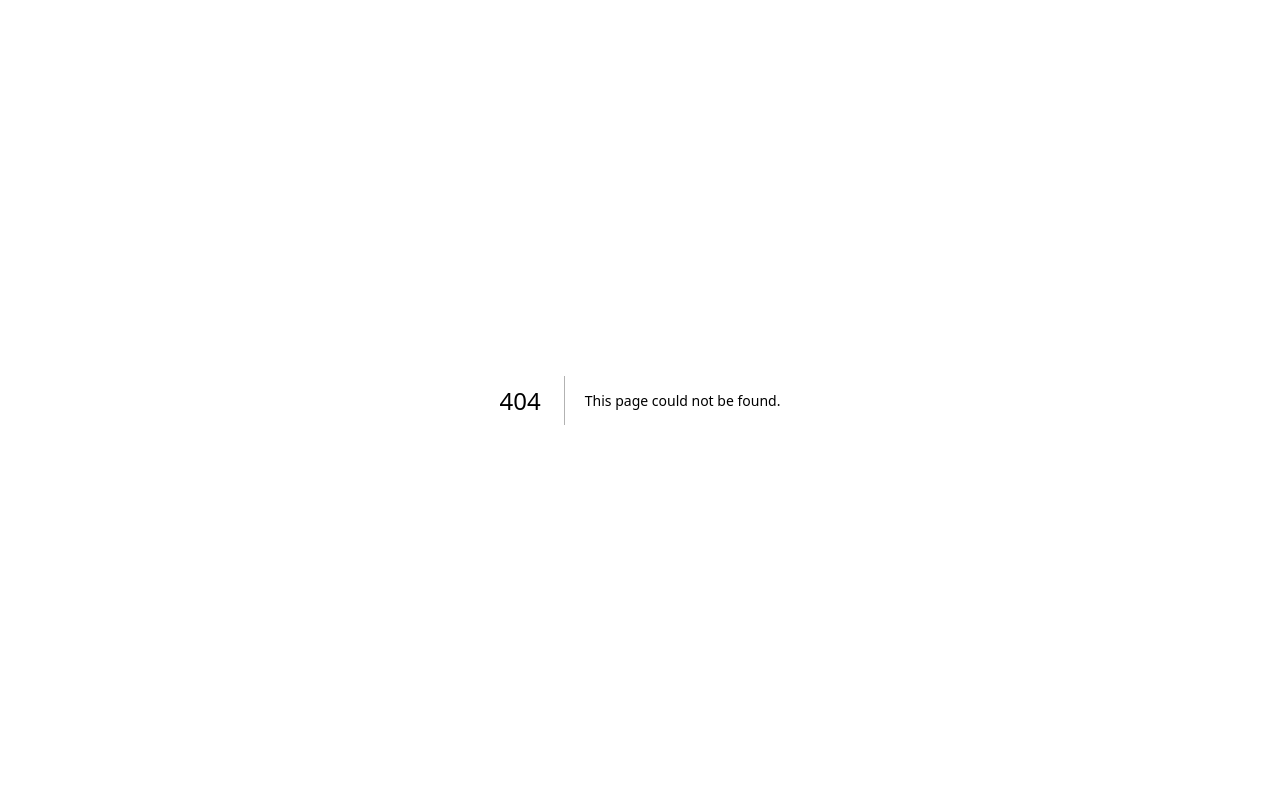
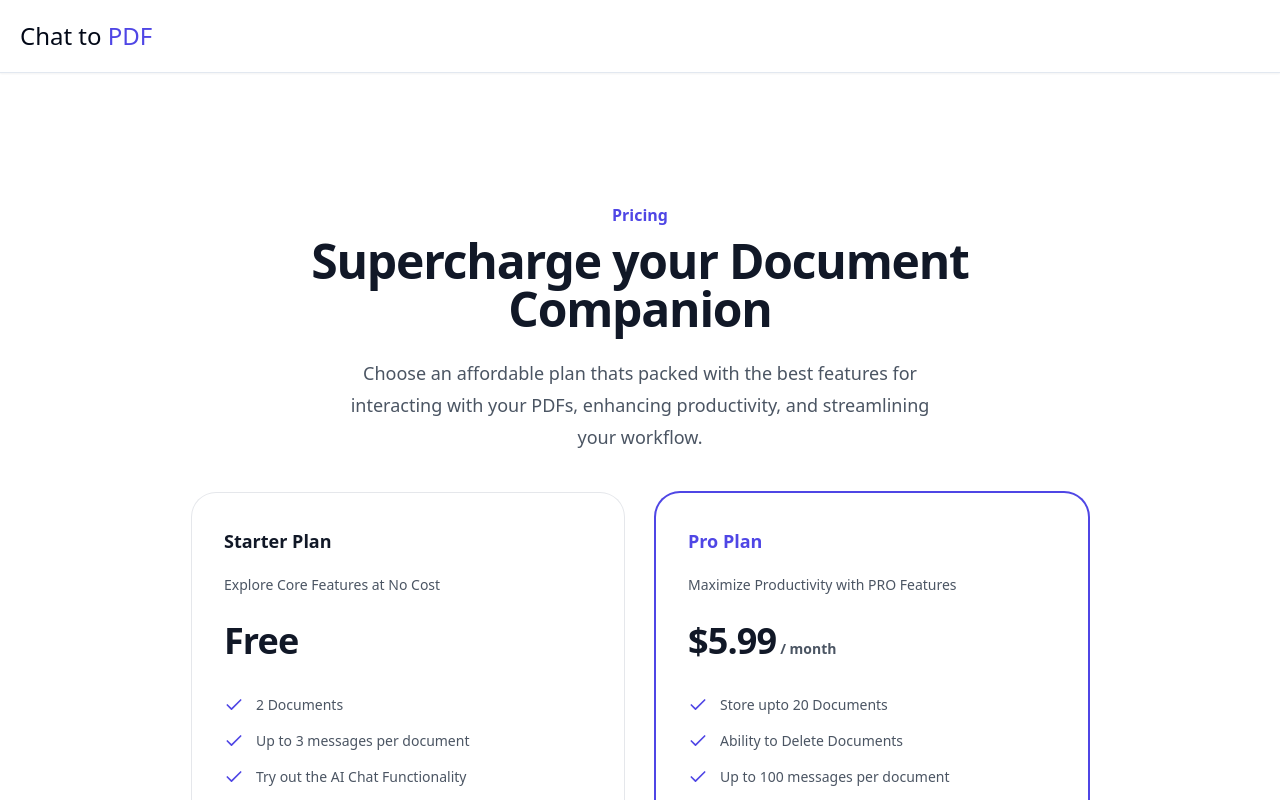
Before and after one commit to shubhambhojane98/chat-with-pdf, a Next.js app: page /dashboard/upgrade in a window 1280 px wide. Before the commit this address had no page. Built offline with nearby package versions, Linux system fonts and the light colour scheme; no server answers.

Commit message:
build pricing page

```diff
--- /dev/null
+++ b/app/dashboard/upgrade/page.tsx
@@ -0,0 +1,123 @@
+"use client";
+import { CheckIcon } from "lucide-react";
+import React from "react";
+
+const PricingPage = () => {
+  return (
+    <div>
+      <div className="py-24 sm:py-32">
+        <div className="max-w-4xl mx-auto text-center">
+          <h2 className="text-base font-semibold leading-7 text-indigo-600">
+            Pricing
+          </h2>
+          <p className="mt-2 text-4xl font-bold tracking-tight text-gray-900 sm:text-5xl">
+            Supercharge your Document Companion
+          </p>
+        </div>
+
+        <p className="mx-auto mt-6 max-w-2xl px-10 text-center text-lg leading-8 text-gray-600">
+          Choose an affordable plan thats packed with the best features for
+          interacting with your PDFs, enhancing productivity, and streamlining
+          your workflow.
+        </p>
+
+        <div className="max-w-md mx-auto mt-10 grid grid-cols-1 md:grid-cols-2 md:max-w-2xl gap-8 lg:max-w-4xl">
+          {/* FREE */}
+          <div className="ring-1 ring-gray-200 p-8 h-fit pb-12 rounded-3xl">
+            <h3 className="text-lg font-semibold leading-8 text-gray-900">
+              Starter Plan
+            </h3>
+            <p className="mt-4 text-sm leading-6 text-gray-600">
+              Explore Core Features at No Cost
+            </p>
+            <p className="mt-6 flex items-baseline gap-x-1">
+              <span className="text-4xl font-bold tracking-tight text-gray-900">
+                Free
+              </span>
+            </p>
+
+            <ul
+              role="list"
+              className="mt-8 space-y-3 text-sm leading-6 text-gray-600"
+            >
+              <li className="flex gap-x-3">
+                <CheckIcon className="h-6 w-5 flex-none text-indigo-600" />2
+                Documents
+              </li>
+              <li className="flex gap-x-3">
+                <CheckIcon className="h-6 w-5 flex-none text-indigo-600" />
+                Up to 3 messages per document
+              </li>
+              <li className="flex gap-x-3">
+                <CheckIcon className="h-6 w-5 flex-none text-indigo-600" />
+                Try out the AI Chat Functionality
+              </li>
+            </ul>
+          </div>
+
+          {/* PRO */}
+          <div className="ring-2 ring-indigo-600 rounded-3xl p-8">
+            <h3 className="text-lg font-semibold leading-8 text-indigo-600">
+              Pro Plan
+            </h3>
+            <p className="mt-4 text-sm leading-6 text-gray-600">
+              Maximize Productivity with PRO Features
+            </p>
+            <p className="mt-6 flex items-baseline gap-x-1">
+              <span className="text-4xl font-bold tracking-tight text-gray-900">
+                $5.99
+              </span>
+              <span className="text-sm font-semibold leading-6 text-gray-600">
+                / month
+              </span>
+            </p>
+
+            {/* <Button
+          className="bg-indigo-600 w-full text-white shadow-sm hover:bg-indigo-500 mt-6 block rounded-md px-3 py-2 text-center text-sm font-semibold leading-6 focus-visible:outline focus-visible:outline-2 focus-visible:outline-offset-2 focus-visible:outline-indigo-600"
+          disabled={loading || isPending}
+          onClick={handleUpgrade}
+        >
+          {isPending || loading
+            ? "Loading..."
+            : hasActiveMembership
+            ? "Manage Plan"
+            : "Upgrade to Pro"}
+        </Button> */}
+
+            <ul
+              role="list"
+              className="mt-8 space-y-3 text-sm leading-6 text-gray-600"
+            >
+              <li className="flex gap-x-3">
+                <CheckIcon className="h-6 w-5 flex-none text-indigo-600" />
+                Store upto 20 Documents
+              </li>
+              <li className="flex gap-x-3">
+                <CheckIcon className="h-6 w-5 flex-none text-indigo-600" />
+                Ability to Delete Documents
+              </li>
+              <li className="flex gap-x-3">
+                <CheckIcon className="h-6 w-5 flex-none text-indigo-600" />
+                Up to 100 messages per document
+              </li>
+              <li className="flex gap-x-3">
+                <CheckIcon className="h-6 w-5 flex-none text-indigo-600" />
+                Full Power AI Chat Functionality with Memory Recall
+              </li>
+              <li className="flex gap-x-3">
+                <CheckIcon className="h-6 w-5 flex-none text-indigo-600" />
+                Advanced analytics
+              </li>
+              <li className="flex gap-x-3">
+                <CheckIcon className="h-6 w-5 flex-none text-indigo-600" />
+                24-hour support response time
+              </li>
+            </ul>
+          </div>
+        </div>
+      </div>
+    </div>
+  );
+};
+
+export default PricingPage;
```
